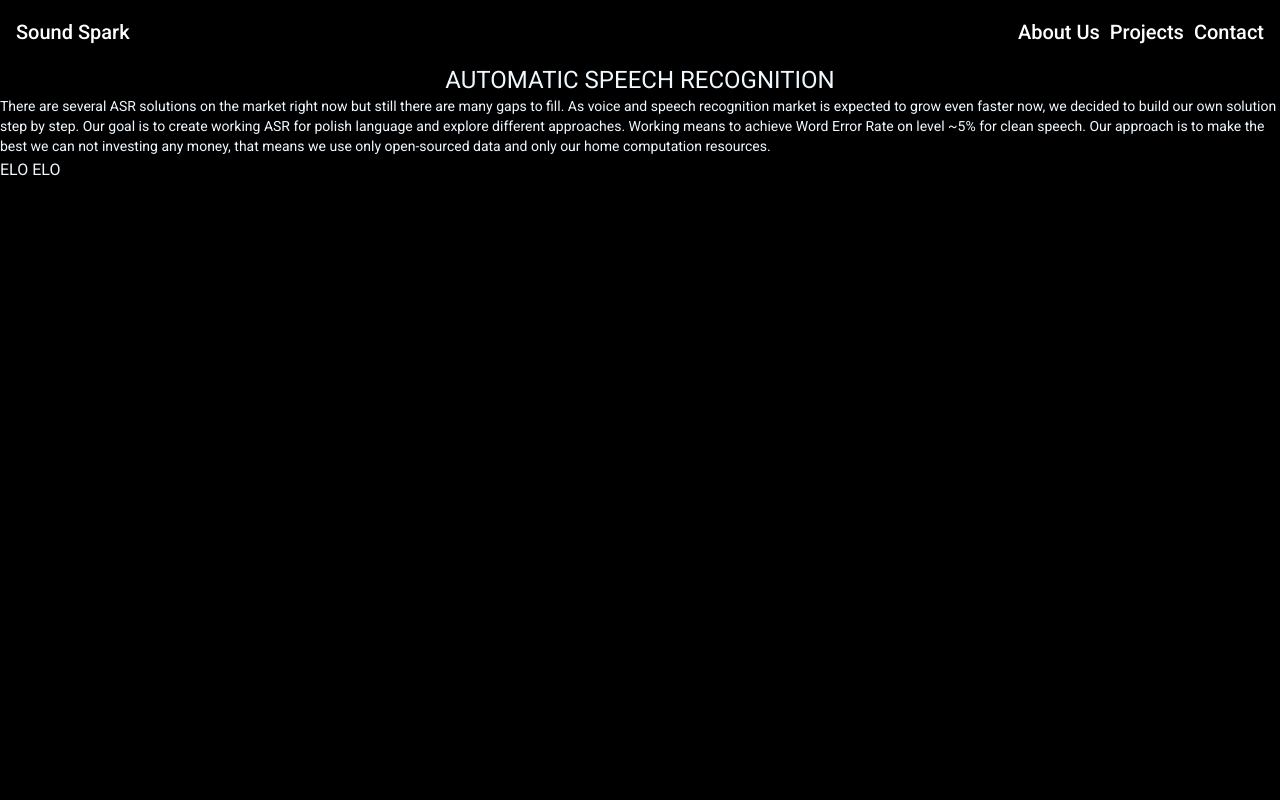
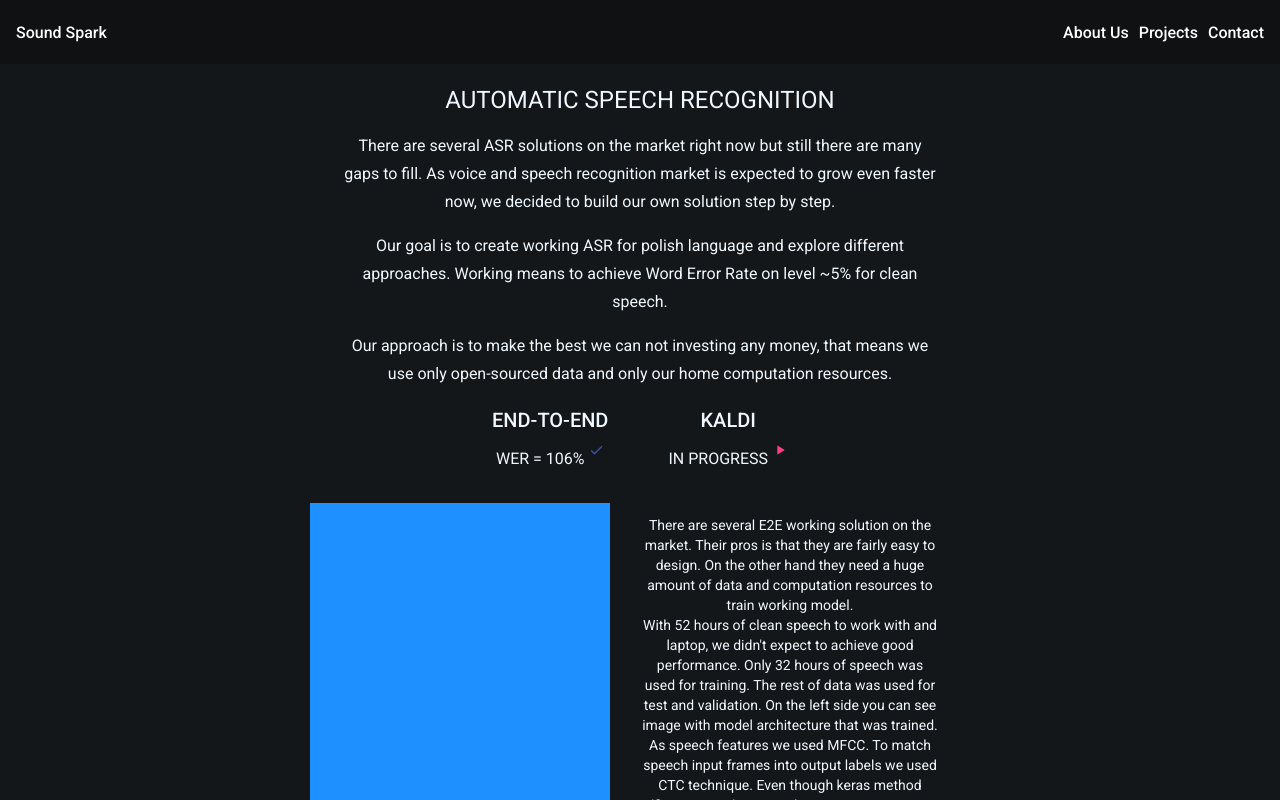
Before and after one commit to sound-spark/soundspark-front, an Angular app: page /projects in a window 1280 px wide. Built offline with nearby package versions, Linux system fonts and the light colour scheme.

Commit message:
do project view

```diff
--- a/src/app/app.component.css
+++ b/src/app/app.component.css
@@ -1,3 +1,9 @@
 mat-sidenav-container, mat-sidenav-content, mat-sidenav {
     height: 100%;
 }
+mat-sidenav-container {
+background: #141719;
+}
+mat-sidenav {
+    width: 150px;
+}
--- a/src/app/app.component.html
+++ b/src/app/app.component.html
@@ -1,9 +1,9 @@
-<mat-sidenav-container style="background: black">
+<mat-sidenav-container>
     <mat-sidenav #sidenav position="end" mode="over">
-        <app-side-nav></app-side-nav>
+        <app-side-nav></app-side-nav >
     </mat-sidenav>
     <mat-sidenav-content>
-        <app-nav-bar (toggleSidenav)="sidenav.toggle()"></app-nav-bar>
+        <app-nav-bar  (toggleSidenav)="sidenav.toggle()"></app-nav-bar>
         <main>
             <router-outlet></router-outlet>
         </main>
--- a/src/app/app.component.ts
+++ b/src/app/app.component.ts
@@ -1,5 +1,6 @@
 import {Component, OnInit} from '@angular/core';
 import {Title} from '@angular/platform-browser';
+import {animate, state, style, transition, trigger} from '@angular/animations';
 
 @Component({
   selector: 'app-root',
--- a/src/app/components/nav-bar/nav-bar.component.css
+++ b/src/app/components/nav-bar/nav-bar.component.css
@@ -1,10 +1,16 @@
 a {
     text-decoration: none;
     color: white;
+    font-size: 16px;
 }
 ul {
     list-style-type: none;
 }
 mat-toolbar {
-    background: black;
+    background: #0f1113;
+    position: sticky;
+    position: -webkit-sticky;
+    top: 0;
+    z-index: 1000;
+    margin-bottom: 20px;
 }
--- a/src/app/components/projects/projects.component.css
+++ b/src/app/components/projects/projects.component.css
@@ -1,10 +1,30 @@
-h1, h2, h3, h4, p {
-    color: aliceblue;
-    margin: 0;
-}
 .title {
     margin: 0;
 }
+
 .title-container {
     margin-bottom: 16px;
 }
+
+.content-container {
+    margin-left: 20px;
+    margin-right: 20px;
+}
+
+.asr-section {
+    text-align: center;
+}
+
+.asr-section-container {
+    max-width: 600px;
+    padding-left: 16px;
+    padding-right: 16px;
+}
+
+.tech-container {
+    margin: 0 30px 30px;
+}
+.tech-text {
+    margin: 0;
+    text-align: center;
+}
--- a/src/app/components/projects/projects.component.html
+++ b/src/app/components/projects/projects.component.html
@@ -1,18 +1,65 @@
-<div class="title" fxLayout.xs="column" fxLayoutAlign="center center" fx>
-    <h1>AUTOMATIC</h1>
-    <h1>&nbsp;SPEECH&nbsp;</h1>
-    <h1>RECOGNITION</h1>
+<div class="title-container" fxLayout.gt-xs="row" fxLayout.xs="column" fxLayoutAlign="center center">
+    <h1 class="title">AUTOMATIC</h1>
+    <h1 class="title">&nbsp;SPEECH&nbsp;</h1>
+    <h1 class="title">RECOGNITION</h1>
 </div>
-<div>
-    <p>
-        There are several ASR solutions on the market right now but still there are many gaps to fill. As voice and
-        speech recognition market is expected to grow even faster now, we decided to build our own solution step by
-        step. Our goal is to create working ASR for polish language and explore different approaches. Working means to
-        achieve Word Error Rate on level ~5% for clean speech.
-        Our approach is to make the best we can not investing any money, that means we use only open-sourced data and
-        only our home computation resources.
-    </p>
+<div fxLayoutAlign="center center">
+    <div class="asr-section-container">
+        <h3 class="asr-section">
+            There are several ASR solutions on the market right now but still there are many gaps to fill.
+            As voice and
+            speech recognition market is expected to grow even faster now, we decided to build our own solution step by
+            step.
+        </h3>
+        <h3 class="asr-section">
+            Our goal is to create working ASR for polish language and explore different approaches. Working means to
+            achieve Word Error Rate on level ~5% for clean speech.
+        </h3>
+        <h3 class="asr-section">
+            Our approach is to make the best we can not investing any money, that means we use only open-sourced data
+            and only our home computation resources.
+        </h3>
+    </div>
 </div>
-<div>
-    <h3>ELO ELO</h3>
+<div fxLayout fxLayoutAlign="center" style="max-width: 600px">
+    <div class="tech-container" fxLayout="column" fxLayoutAlign="start">
+        <h2 class="tech-text">END-TO-END</h2>
+        <h3 class="tech-text">
+            WER = 106%
+            <mat-icon [inline]="true" color="primary">done</mat-icon>
+        </h3>
+
+    </div>
+    <div class="tech-container" fxLayout="column" fxLayoutAlign="end">
+        <h2 class="tech-text">KALDI</h2>
+        <h3 class="tech-text">
+            IN PROGRESS
+            <mat-icon [inline]="true" color="accent">play_arrow</mat-icon>
+        </h3>
+    </div>
 </div>
+<div fxLayout.gt-xs="row" fxLayout.xs="column" fxLayoutAlign="center center">
+    <div style="background: dodgerblue; height: 500px; width: 300px; margin-bottom: 30px"></div>
+    <div class="tech-container" style="max-width: 300px">
+        <p class="tech-text">
+            There are several E2E working solution on the market. Their pros is that they are fairly easy to design. On
+            the other hand they need a huge amount of data and computation resources to train working model.
+        </p>
+        <p class="tech-text">
+            With 52 hours of clean speech to work with and laptop, we didn't expect to achieve good performance. Only 32
+            hours of speech was used for training. The rest of data was used for test and validation. On the left side
+            you can see image with model architecture that was trained.
+            As speech features we used MFCC. To match speech input frames into output labels we used CTC technique.
+            Even though keras method 'fit_generator' was used to minimize memory consumption needed for training
+            process, it was crushing because of 'out of memory' error. Training had to be divided into several turns of
+            5 epochs each.
+        </p>
+        <p class="tech-text">
+            As we knew that this solution will not be the best we finished this experiment at this stage.
+            You can give it a try here
+        </p>
+        <div fxLayoutAlign="center center">
+        <button  mat-raised-button color="primary" routerLink="/asr">Let's Go!</button>
+        </div>
+    </div>
+</div>
--- a/src/app/components/welcome/welcome.component.html
+++ b/src/app/components/welcome/welcome.component.html
@@ -1 +1,14 @@
-<p style="color: aliceblue">welcome works!</p>
+<div fxLayout="column" fxLayoutAlign="center center">
+    <h5>INTRODUCING</h5>
+    <h1 [@longFade]="trigAnimation">SOUND SPARK</h1>
+</div>
+<div fxLayoutAlign="center center"><h2>site under construction</h2></div>
+<div fxLayoutAlign="center center"><img src="assets/images/test.gif"/></div>
+<div fxLayoutAlign="center center">
+    <p>We are a two-person team. Sister and brother. Working with sound is our life passion. We deal with this subject
+        in a wide range: from musical performances, sounding of mass events to implementations of sound processing
+        algorithms.
+        Innovation is our second common passion. That is why we decided to start a joint project in which we will
+        discover the applications of neural networks in audio processing and develop our skills in network solutions.
+        </p>
+</div>
--- a/src/app/components/welcome/welcome.component.ts
+++ b/src/app/components/welcome/welcome.component.ts
@@ -1,15 +1,34 @@
-import { Component, OnInit } from '@angular/core';
+import {Component, OnInit} from '@angular/core';
+import {animate, state, style, transition, trigger} from '@angular/animations';
 
 @Component({
-  selector: 'app-welcome',
-  templateUrl: './welcome.component.html',
-  styleUrls: ['./welcome.component.css']
+    selector: 'app-welcome',
+    templateUrl: './welcome.component.html',
+    styleUrls: ['./welcome.component.css'],
+    animations: [
+        trigger('longFade', [
+
+            // the "in" style determines the "resting" state of the element when it is visible.
+            state('in', style({opacity: 1})),
+
+            // fade in when created. this could also be written as transition('void => *')
+            transition(':enter', [
+                style({opacity: 0}),
+                animate(1200)
+            ])
+        ])
+    ]
 })
 export class WelcomeComponent implements OnInit {
+    trigAnimation = false;
 
-  constructor() { }
+    constructor() {
+    }
 
-  ngOnInit(): void {
-  }
+    ngOnInit(): void {
+        setTimeout(() => {
+            this.trigAnimation = true;
+        }, 1000)
+    }
 
 }
--- a/src/app/material.module.ts
+++ b/src/app/material.module.ts
@@ -5,6 +5,7 @@ import {MatSidenavModule} from '@angular/material/sidenav';
 import {MatIconModule} from '@angular/material/icon';
 import {MatButtonModule} from '@angular/material/button';
 import {MatListModule} from '@angular/material/list';
+
 @NgModule({
     imports: [
         MatToolbarModule,
--- a/src/styles.css
+++ b/src/styles.css
@@ -5,10 +5,14 @@
 
 html, body {
     height: 100%;
-    background-color: black;
+    background-color: #141617;
 }
 
 body {
     margin: 0;
     font-family: Roboto, "Helvetica Neue", sans-serif;
 }
+
+h1,h2,p,h3,h4,h5, h6 {
+    color: aliceblue;
+}
```
Also changed, not shown: src/app/app-routing.module.ts (+12 -9 lines), 2 other files (tests, documents, lock files or other folders).
